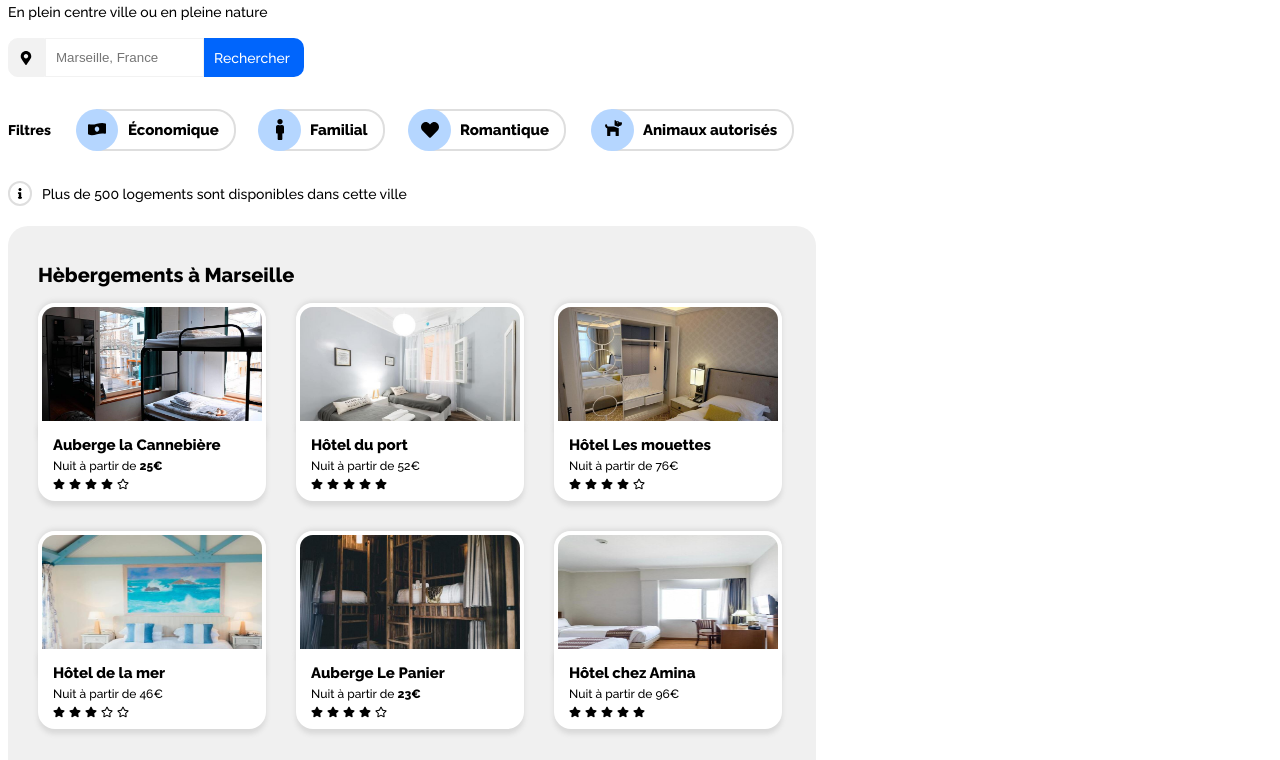
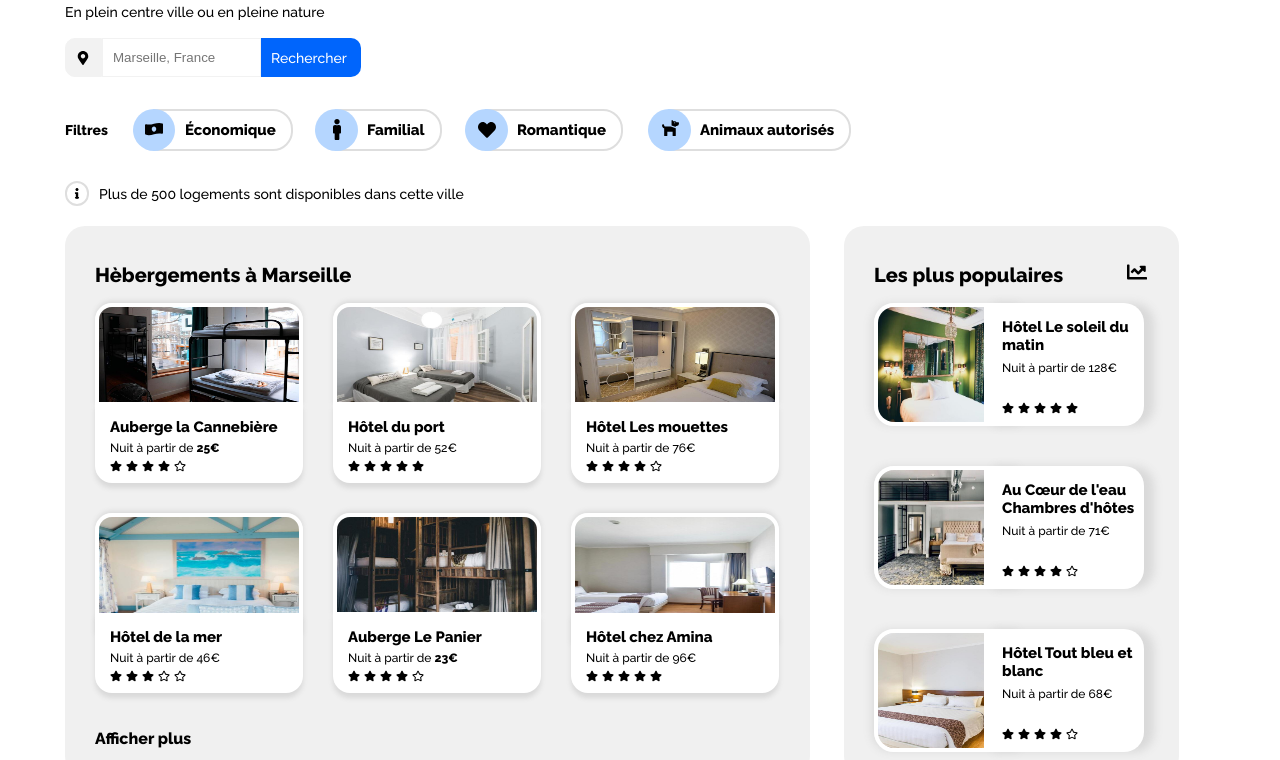
Before and after one commit to Florentpng/Reservia, a plain HTML site: page Projet 2/Projet2.html in a window 1280 px wide. Shown: the part 122-882 px from the top of the page. Drawn offline with Linux system fonts and the light colour scheme.

Commit message:
Fin de la zone "Plus populaires"

```diff
--- a/Projet 2/Projet2.html
+++ b/Projet 2/Projet2.html
@@ -18,7 +18,6 @@
 	   				</div>
 
 	   				<div id="en_tete">
-
 		   				<div id="titre">
 		   					<h1>Trouvez votre hébergement pour des vacances de rêve</h1>
 		   				</div>
@@ -26,7 +25,6 @@
 		   				<div id="sous_titre">
 		   					<p>En plein centre ville ou en pleine nature</p>
 		   				</div>
-
 		   			</div>
 
 			   		<!--Navigation-->
@@ -39,7 +37,6 @@
 	   				</nav>
 
 		   		</div>
-
    			</header>
 
    			<!--Zone de recherche-->
@@ -239,6 +236,8 @@
 
 	   					<div id="hotel_soleil">
 	   						<a href="#">
+	   							<img src="Reservia/images/hebergements/4_small/emile-guillemot-Bj_rcSC5XfE-unsplash.jpg" alt="" id="hotel_soleil_img" />
+	   							<div id="description7">
 		   							<h3>Hôtel Le soleil du matin</h3>
 		   							<p>Nuit à partir de 128€</p>
 		   							<div id="etoiles7">
@@ -248,11 +247,14 @@
 			   							<img src="images/star-solid.svg" alt="" id="etoile" />
 			   							<img src="images/star-solid.svg" alt="" id="etoile" />
 			   						</div>
+			   					</div>
 	   						</a>
 	   					</div>
 
 	   					<div id="au_coeur">
 	   						<a href="#">
+	   							<img src="Reservia/images/hebergements/4_small/aw-creative-VGs8z60yT2c-unsplash.jpg" alt="" id="au_coeur_img" />
+	   							<div id="description8">
 		   							<h3>Au Cœur de l'eau <br />
 		   							Chambres d'hôtes</h3>
 		   							<p>Nuit à partir de 71€</p>
@@ -263,11 +265,14 @@
 			   							<img src="images/star-solid.svg" alt="" id="etoile" />
 			   							<img src="images/star-regular.svg" alt="" id="etoile_vide" />
 			   						</div>
+			   					</div>
 	   						</a>
 	   					</div>
 
 	   					<div id="hotel_bleu">
 	   						<a href="#">
+	   							<img src="Reservia/images/hebergements/4_small/febrian-zakaria-sjvU0THccQA-unsplash.jpg" alt="" id="hotel_bleu_img" />
+	   							<div id="description9">
 		   							<h3>Hôtel Tout bleu et blanc</h3>
 		   							<p>Nuit à partir de 68€</p>
 		   							<div id="etoiles9">
@@ -276,6 +281,7 @@
 			   							<img src="images/star-solid.svg" alt="" id="etoile" />
 			   							<img src="images/star-solid.svg" alt="" id="etoile" />
 			   							<img src="images/star-regular.svg" alt="" id="etoile_vide" />
+			   						</div>
 			   					</div>
 	   						</a>
 	   					</div>
--- a/Projet 2/Style.css
+++ b/Projet 2/Style.css
@@ -1,4 +1,10 @@
 #bloc_page
+{
+	width: 1150px;
+    margin: auto;
+}
+
+body
 {
 	font-family: Raleway;
 }
@@ -341,8 +347,8 @@ nav a:hover
 /* Première Section */
 #cartes_hebergements
 {
-	width: 808px;
-	height: 570px;
+	width: 745px;
+	height: 530px;
 	background-color: #f0f0f0;
 	border-radius: 20px 20px 20px 20px;
 	margin-top: 10px;
@@ -405,8 +411,8 @@ nav a:hover
 
 #cannebiere_img
 {
-	width: 220px;
-	height: 130px;
+	width: 200px;
+	height: 95px;
 	margin-right: 120px;
 	border: 4px solid white;
 	border-radius: 17px 17px 0px 0px;
@@ -422,17 +428,16 @@ nav a:hover
 
 #description1
 {
-	margin-top: 118px;
+	margin-top: 100px;
 	padding-left: 15px;
 	padding-top: 0.1px;
 	z-index: 2;
 	position: relative;
 	border-radius: 0px 0px 17px 17px;
 	background-color: white;
-	width: 213px;
+	width: 193px;
 	height: 80px;
 	box-shadow: 0px 5px 5px 0px #d9d9d9;
-
 }
 
 /*hotel du port*/
@@ -443,25 +448,25 @@ nav a:hover
 
 #description2
 {
-	margin-top: 118px;
+	margin-top: 100px;
 	padding-left: 15px;
 	padding-top: 0.1px;
 	z-index: 2;
 	position: relative;
 	border-radius: 0px 0px 17px 17px;
 	background-color: white;
-	width: 213px;
+	width: 193px;
 	height: 80px;
 	box-shadow: 0px 5px 5px 0px #d9d9d9;
 }
 
 #hotel_port_img
 {
-	width: 220px;
-	height: 130px;
+	width: 200px;
+	height: 95px;
 	margin-right: 120px;
 	border: 4px solid white;
-	border-radius: 17px 17px 17px 17px;
+	border-radius: 17px 17px 0px 0px;
 	z-index: 1;
 	position: absolute;
 	box-shadow: 0px -2px 5px 0px #d9d9d9;
@@ -482,25 +487,25 @@ nav a:hover
 
 #description3
 {
-	margin-top: 118px;
+	margin-top: 100px;
 	padding-left: 15px;
 	padding-top: 0.1px;
 	z-index: 2;
 	position: relative;
 	border-radius: 0px 0px 17px 17px;
 	background-color: white;
-	width: 213px;
+	width: 193px;
 	height: 80px;
 	box-shadow: 0px 5px 5px 0px #d9d9d9;
 }
 
 #hotel_mouettes_img
 {
-	width: 220px;
-	height: 130px;
+	width: 200px;
+	height: 95px;
 	margin-right: 120px;
 	border: 4px solid white;
-	border-radius: 17px 17px 17px 17px;
+	border-radius: 17px 17px 0px 0px;
 	z-index: 1;
 	position: absolute;
 	box-shadow: 0px -2px 5px 0px #d9d9d9;
@@ -520,25 +525,25 @@ nav a:hover
 
 #description4
 {
-	margin-top: 118px;
+	margin-top: 100px;
 	padding-left: 15px;
 	padding-top: 0.1px;
 	z-index: 2;
 	position: relative;
 	border-radius: 0px 0px 17px 17px;
 	background-color: white;
-	width: 213px;
+	width: 193px;
 	height: 80px;
 	box-shadow: 0px 5px 5px 0px #d9d9d9;
 }
 
 #hotel_mer_img
 {
-	width: 220px;
-	height: 150px;
+	width: 200px;
+	height: 115px;
 	margin-right: 120px;
 	border: 4px solid white;
-	border-radius: 17px 17px 17px 17px;
+	border-radius: 17px 17px 0px 0px;
 	z-index: 1;
 	position: absolute;
 	box-shadow: 0px -2px 5px 0px #d9d9d9;
@@ -560,25 +565,25 @@ nav a:hover
 
 #description5
 {
-	margin-top: 118px;
+	margin-top: 100px;
 	padding-left: 15px;
 	padding-top: 0.1px;
 	z-index: 2;
 	position: relative;
 	border-radius: 0px 0px 17px 17px;
 	background-color: white;
-	width: 213px;
+	width: 193px;
 	height: 80px;
 	box-shadow: 0px 5px 5px 0px #d9d9d9;
 }
 
 #auberge_img
 {
-	width: 220px;
-	height: 130px;
+	width: 200px;
+	height: 95px;
 	margin-right: 120px;
 	border: 4px solid white;
-	border-radius: 17px 17px 17px 17px;
+	border-radius: 17px 17px 0px 0px;
 	z-index: 1;
 	position: absolute;
 	box-shadow: 0px -2px 5px 0px #d9d9d9;
@@ -598,25 +603,25 @@ nav a:hover
 
 #description6
 {
-	margin-top: 118px;
+	margin-top: 100px;
 	padding-left: 15px;
 	padding-top: 0.1px;
 	z-index: 2;
 	position: relative;
 	border-radius: 0px 0px 17px 17px;
 	background-color: white;
-	width: 213px;
+	width: 193px;
 	height: 80px;
 	box-shadow: 0px 5px 5px 0px #d9d9d9;
 }
 
 #hotel_amina_img
 {
-	width: 220px;
-	height: 150px;
+	width: 200px;
+	height: 125px;
 	margin-right: 120px;
 	border: 4px solid white;
-	border-radius: 17px 17px 17px 17px;
+	border-radius: 17px 17px 0px 0px;
 	z-index: 1;
 	position: absolute;
 	box-shadow: 0px -2px 5px 0px #d9d9d9;
@@ -639,3 +644,180 @@ nav a:hover
 	text-decoration: none;
 	color: black;
 }
+
+/*Zone plus populaires*/
+#plus_populaires
+{
+	width: 335px;
+}
+section, section
+{
+	display: inline-block;
+	vertical-align: top;
+	margin-right: 30px;
+}
+
+#plus_populaires
+{
+	height: 530px;
+	background-color: #f0f0f0;
+	border-radius: 20px 20px 20px 20px;
+	margin-top: 10px;
+	padding-top: 20px;
+}
+
+#plus_populaires h1
+{
+	margin-right: 60px;
+	padding-left: 30px;
+	font-size: 20px;
+}
+
+#plus_populaires h3
+{
+	font-size: 15px;
+}
+
+#plus_populaires a
+{
+	text-decoration: none;
+	color: black;
+}
+
+#plus_populaires p
+{
+	font-size: 12px;
+}
+
+#plus_populaires h1, #logo_graphique
+{
+	display: inline-block;
+}
+
+/*Soleil du matin*/
+#description7 h3
+{
+	margin-bottom: -5px;
+}
+
+#etoiles7
+{
+	padding-top: 12px;
+}
+
+#description7
+{
+	padding-top: 0.1px;
+	padding-left: 18px;
+	left: 110px;
+	z-index: 2;
+	position: relative;
+	background-color: white;
+	width: 142px;
+	height: 123px;
+	box-shadow: 10px 0px 10px 0px #d9d9d9;
+	border-radius: 0 20px 20px 0;
+}
+
+#hotel_soleil_img
+{
+	width: 140px;
+	height: 115px;
+	border: 4px solid white;
+	z-index: 1;
+	position: absolute;
+	box-shadow: -3px 0px 10px -1px #d9d9d9;
+	border-radius: 20px 0 0 20px;
+
+}
+
+#hotel_soleil
+{
+	margin-bottom: 40px;
+	padding-left: 30px;
+}
+
+/*Au coeur de l'eau*/
+#description8 h3
+{
+	margin-bottom: -5px;
+}
+
+#etoiles8
+{
+	padding-top: 12px;
+}
+
+#description8
+{
+	padding-top: 0.1px;
+	padding-left: 18px;
+	left: 110px;
+	z-index: 2;
+	position: relative;
+	background-color: white;
+	width: 142px;
+	height: 123px;
+	box-shadow: 10px 0px 10px 0px #d9d9d9;
+	border-radius: 0 20px 20px 0;
+}
+
+#au_coeur_img
+{
+	width: 140px;
+	height: 115px;
+	border: 4px solid white;
+	z-index: 1;
+	position: absolute;
+	box-shadow: -3px 0px 10px -1px #d9d9d9;
+	border-radius: 20px 0 0 20px;
+
+}
+
+#au_coeur
+{
+	margin-bottom: 40px;
+	padding-left: 30px;
+}
+
+/*Tout bleu et blanc*/
+#description9 h3
+{
+	margin-bottom: -5px;
+}
+
+#etoiles9
+{
+	padding-top: 12px;
+}
+
+#description9
+{
+	padding-top: 0.1px;
+	padding-left: 18px;
+	left: 110px;
+	z-index: 2;
+	position: relative;
+	background-color: white;
+	width: 142px;
+	height: 123px;
+	box-shadow: 10px 0px 10px 0px #d9d9d9;
+	border-radius: 0 20px 20px 0;
+}
+
+#hotel_bleu_img
+{
+	width: 140px;
+	height: 115px;
+	border: 4px solid white;
+	z-index: 1;
+	position: absolute;
+	box-shadow: -3px 0px 10px -1px #d9d9d9;
+	border-radius: 20px 0 0 20px;
+
+}
+
+#hotel_bleu
+{
+	padding-left: 30px;
+}
```
Also changed, not shown: 1 other file. Lines whose indentation alone changed are shown as unchanged.
